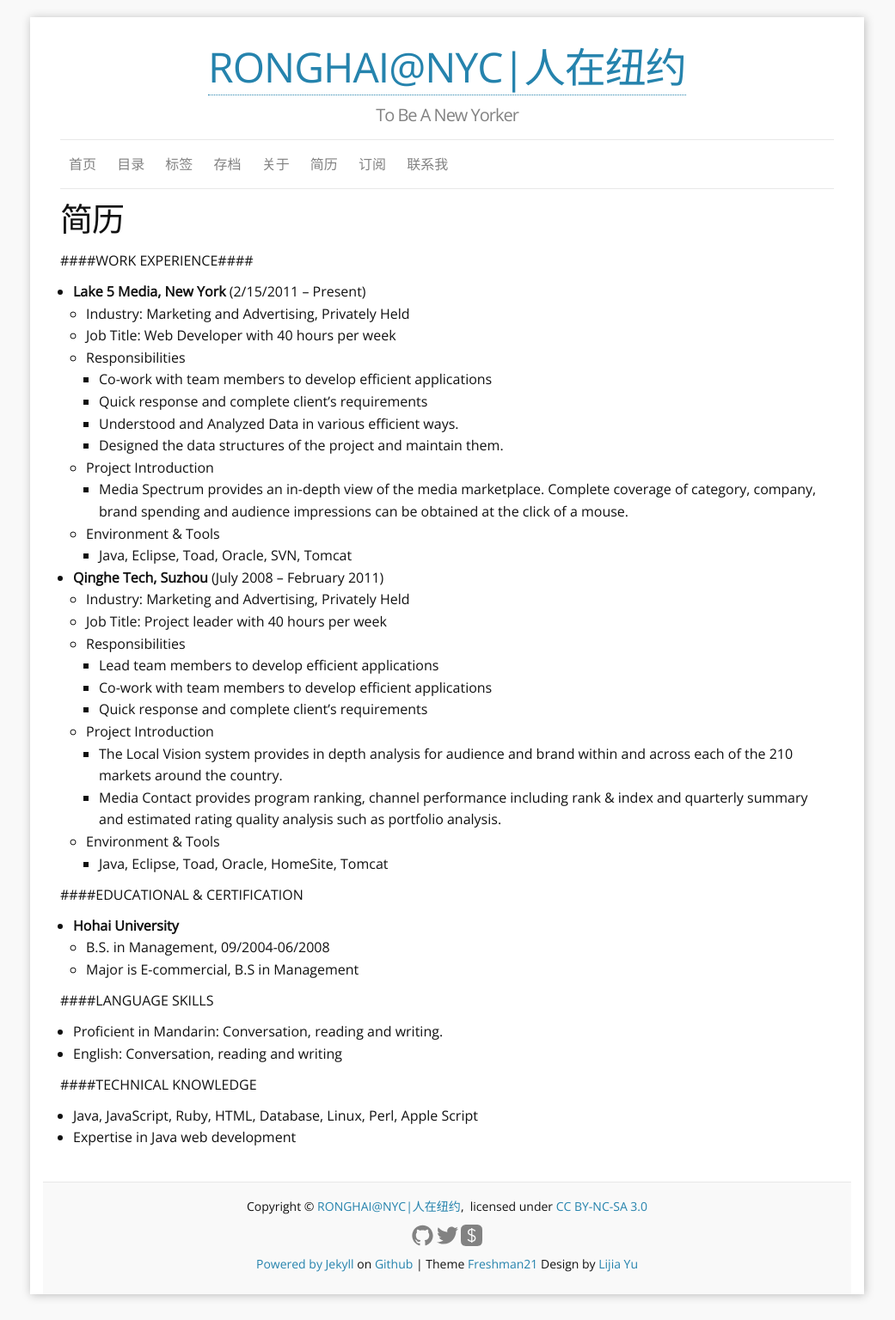
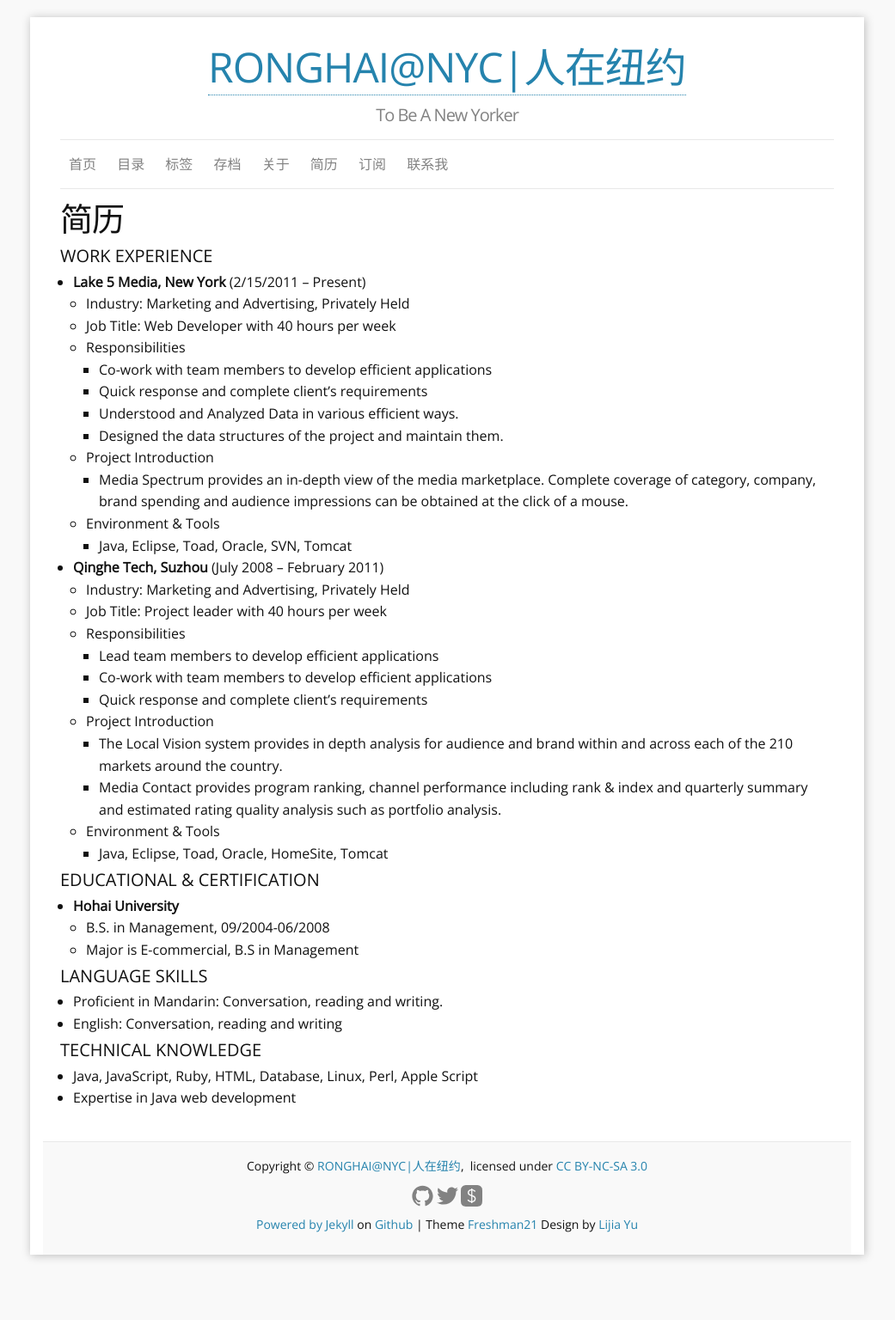
Before and after one commit to RONGHAI/RONGHAI.github.io, a Jekyll site: the page built from resume/index.md, in a window 1280 px wide. Shown: the whole page at 86% size, without its empty margins (120-1161 px from the left). Built offline with Jekyll 4.4.1, drawn with Linux system fonts in a browser that asks for light colours; after the commit the page ends 1490 px from its top, so only the background shows below that.

```diff
--- a/resume/index.md
+++ b/resume/index.md
@@ -6,7 +6,7 @@ single_page: true
 order: 29
 ---
 
-####WORK EXPERIENCE####
+#### WORK EXPERIENCE
 
 * **Lake 5 Media, New York** (2/15/2011 – Present)
     * Industry: Marketing and Advertising, Privately Held
@@ -34,18 +34,18 @@ order: 29
     * Environment & Tools
       * Java, Eclipse, Toad, Oracle, HomeSite, Tomcat
 
-####EDUCATIONAL & CERTIFICATION
+#### EDUCATIONAL & CERTIFICATION
 
 * **Hohai University**
   * B.S. in Management, 09/2004-06/2008
   * Major is E-commercial,  B.S in Management
 
-####LANGUAGE SKILLS
+#### LANGUAGE SKILLS
 
 * Proficient in Mandarin: Conversation, reading and writing.
 * English:  Conversation, reading and writing
 
-####TECHNICAL KNOWLEDGE
+#### TECHNICAL KNOWLEDGE
 
 * Java, JavaScript, Ruby, HTML, Database, Linux, Perl,  Apple Script
 * Expertise in Java web development
```
